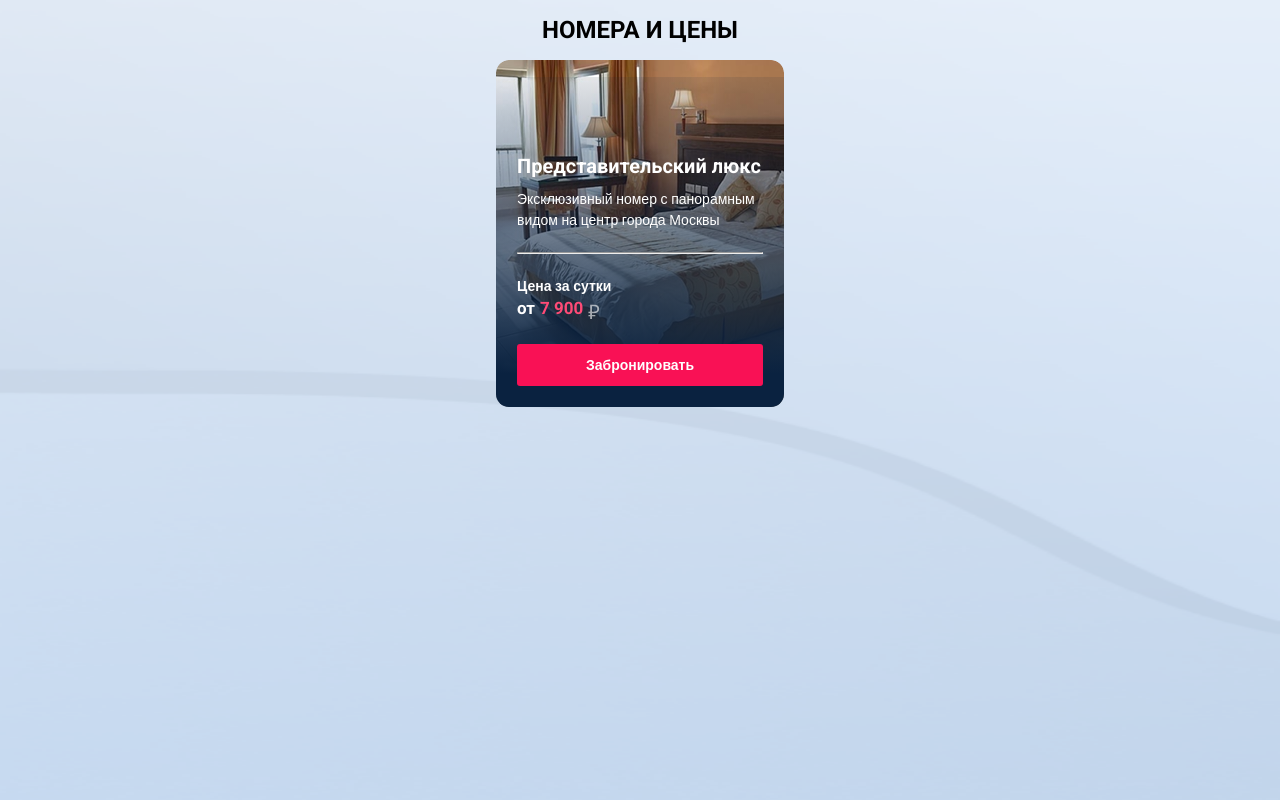
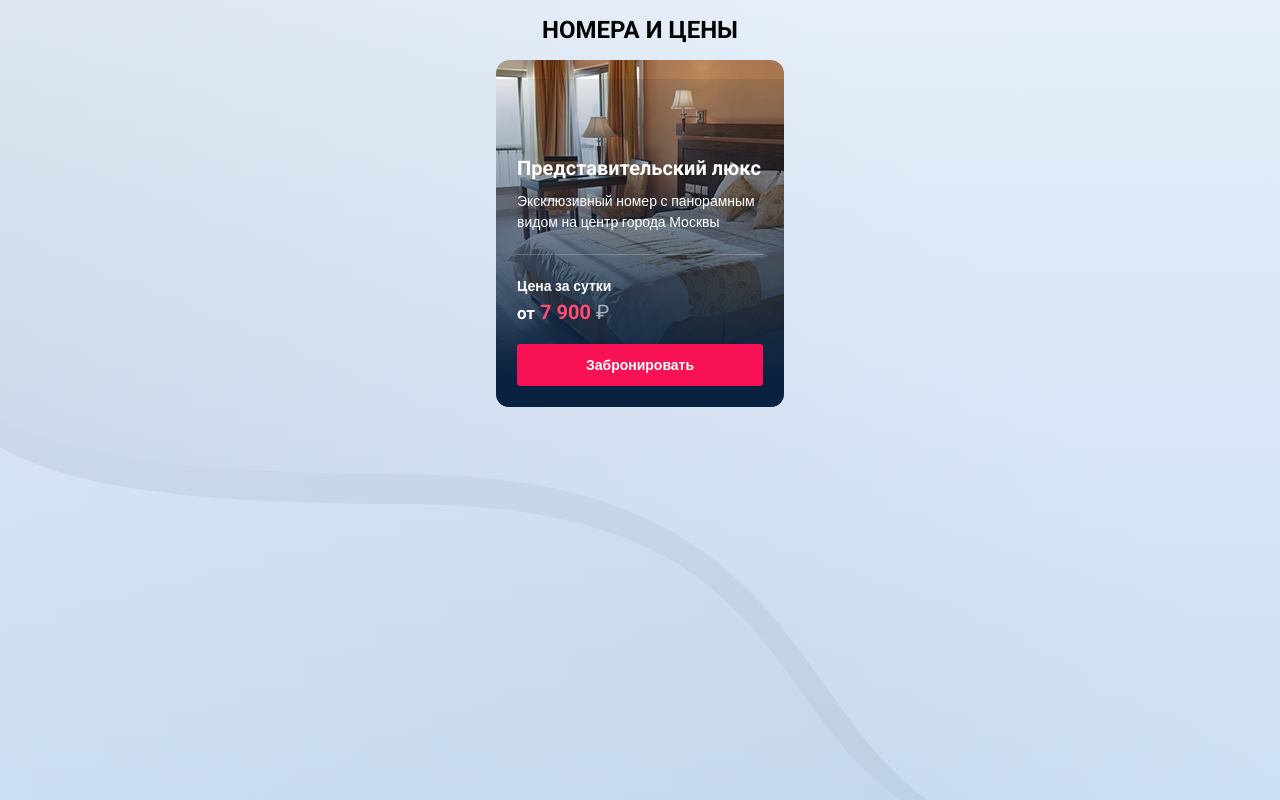
Before and after one commit to alllpim/TestTask-TravelLine, a plain HTML site: page index.html in a window 1280 px wide. Drawn offline with nearby package versions, Linux system fonts and the light colour scheme.

Commit message:
Fixed some fails

```diff
--- a/index.html
+++ b/index.html
@@ -1,53 +1,48 @@
 <!DOCTYPE html>
-<html lang="en">
+<html lang="ru_RU">
 <head>
     <meta charset="UTF-8">
     <meta name="viewport" content="width=device-width, initial-scale=1.0">
     <title>TestTask TravelLine</title>
     <link rel="stylesheet" href="styles/style.css">
-    <link rel="preconnect" href="https://fonts.googleapis.com">
-    <link rel="preconnect" href="https://fonts.gstatic.com" crossorigin>
+   <!-- <link rel="preconnect" href="https://fonts.googleapis.com">
+    <link rel="preconnect" href="https://fonts.gstatic.com" crossorigin> -->
     <link href="https://fonts.googleapis.com/css2?family=Roboto:wght@400;500;700&display=swap" rel="stylesheet">
-    <link rel="preconnect" href="https://fonts.googleapis.com">
-    <link rel="preconnect" href="https://fonts.gstatic.com" crossorigin>
+   <!-- <link rel="preconnect" href="https://fonts.googleapis.com">
+    <link rel="preconnect" href="https://fonts.gstatic.com" crossorigin> -->
     <link href="https://fonts.googleapis.com/css2?family=Open+Sans:ital,wght@0,300..800;1,300..800&family=Roboto:ital,wght@0,100..900;1,100..900&display=swap" rel="stylesheet">
 
 </head>
 <body class="page">
-
-    <img src="images/Background.png" alt="" class="decor--bg">
-    <h1 class="page--title">НОМЕРА И ЦЕНЫ</h1>
-    <div class="container">
-        <div class="container__room-card">
-            <img src="images/room_lux.png" alt="" class="container__room-card--img">
-            <div class="container__room-card--content">
-                 <div class="container__room-card--title">Представительский люкс</div>
-                    <div class="container__room-card--description">Эксклюзивный номер с
+    <h1 class="page--title">НОМЕРА И ЦЕНЫ</h1> <!-- upper case -->
+    <section class="container">
+        <section class="room-card">
+            <img src="images/room_lux.png" alt="" class="room-card--img">
+            <section class="room-card--content">
+                 <section class="room-card--title">Представительский люкс</section>
+                    <section class="room-card--description">Эксклюзивный номер с
                         панорамным видом на центр
                         города Москвы
-                    </div>
-                    <hr>
-                        <div class="container__room-card--price">
-                            Цена за сутки
-                        </div>
-                        <div class="container__room-card--price--value">
-                        <div class="container__room-card--price--from">
-                            от
-                        </div>
-                        <div class="container__room-card--price--num">
-                            7 900
-                        </div>
-                        <div class="container__room-card--price--currency">
-                            ₽
-                        </div>
-                        </div>
+                    </section>
+                     <!-- border -->
+                    <section class="room-card__price">
+                        <!-- <section class="container__room-card--price"> -->
+                            <span class="room-card--price--text">Цена за сутки</span> <!-- span -->
+                        <!-- </section>-->
+                        <!--<section class="container__room-card--price--value">-->
+                        <section class="room-card--price--num">
+                        <span class='room-card--price--from'>от</span>
+                        <span class='room-card--price--num'>7 900</span>
+                        <span class='room-card--ruble--ico'>₽</span>
+                        </section>
+                        <!--</section> -->
+                   </section>
 
+                        <button class="room-card--btn">Забронировать</button>
 
-                        <button class="container__room-card--btn">Забронировать</button>
-
-                </div>
-            </div>
-        </div>
+                </section>
+            </section>
+        </section>
         </div>
         </div>
 </body>
--- a/styles/style.css
+++ b/styles/style.css
@@ -1,6 +1,9 @@
 .page {
     padding: 0;
     margin: 0 auto;
+    background: url('../images/Background.svg') no-repeat center top;
+    min-height: 100%;
+    font-family: 'Open Sans', sans-serif;
 }
 
 .decor--bg {
@@ -27,20 +30,20 @@
 
 }
 
-.container__room-card {
+.room-card {
     margin-bottom: 32px;
     border-radius: 13px;
     overflow: hidden;
     position: relative;
 }
 
-.container__room-card--img {
+.room-card--img {
     object-fit: cover;
     display: block;
     /*width: 100%;*/
 }
 
-.container__room-card--content {
+.room-card--content {
     position: absolute;
     bottom: 0;
     padding: 77px 21px 21px 21px;
@@ -51,7 +54,7 @@
     color: white;
 }
 
-.container__room-card--title {
+.room-card--title {
     font-family: 'Roboto', sans-serif;
     font-size: 20px;
     font-weight: 700;
@@ -60,8 +63,8 @@
 
 }
 
-.container__room-card--description {
-    font-family: 'Open Sans', sans-serif;
+.room-card--description {
+
     font-size: 14px;
     font-weight: 400;
     line-height: 21px;
@@ -74,8 +77,7 @@
 }*/
 
 
-.container__room-card--price {
-    font-family: 'Open Sans', sans-serif;
+.room-card--price--text {
     font-size: 14px;
     font-weight: 700;
     line-height: 21px;
@@ -84,32 +86,53 @@
     margin-top: 21px;
 }
 
-.container__room-card--price--value {
+.room-card--price--value {
     display: flex;
 }
 
-.container__room-card--price--from {
+.room-card--price--from {
     font-family: 'Roboto', sans-serif;
     font-size: 17px;
     font-weight: 700;
     line-height: 24px;
-    vertical-align: middle;
     color: #FFFFFF;
-    margin-right: 5px;
 }
 
-.container__room-card--price--num{
+.room-card--price--num{
     font-family: 'Roboto', sans-serif;
-    font-size: 17px;
+    font-size: 20px;
+    font-weight: 700;
+    line-height: 24px;
+    color: #FF4B77;
+}
+
+.room-card--price--currency {
+    font-size: 20px;
+    font-weight: 400;
+    line-height: 32px;
+    color: #FFFFFF;
+    opacity: 60%;
+}
+
+.room-card--btn {
+    width: 100%;
+    background-color: #F91155;
+    border: none;
+    outline: none;
+    box-shadow: none;
+    padding: 0;
+    height: 42px;
+    border-radius: 3px;
+    font-size: 14px;
     font-weight: 700;
     line-height: 24px;
     vertical-align: middle;
-    color: #FF4B77;
-    margin-right: 5px;
+    text-align: center;
+    color: #FFFFFF;
+    margin-top: 16px;
 }
 
-.container__room-card--price--currency {
-    font-family: 'Open Sans', sans-serif;
+.room-card--ruble--ico {
     font-size: 20px;
     font-weight: 400;
     line-height: 32px;
@@ -118,21 +141,7 @@
     opacity: 60%;
 }
 
-.container__room-card--btn {
-    width: 100%;
-    background-color: #F91155;
-    border: none;
-    outline: none;
-    box-shadow: none;
-    padding: 0;
-    height: 42px;
-    border-radius: 3px;
-    font-family: 'Open Sans', sans-serif;
-    font-size: 14px;
-    font-weight: 700;
-    line-height: 24px;
-    vertical-align: middle;
-    text-align: center;
-    color: #FFFFFF;
-    margin-top: 16px;
+.room-card__price {
+    padding-top: 18px;
+    border-top: 1px solid rgba(255, 255, 255, .2);
 }
```
Also changed, not shown: images/Background.svg (added).
